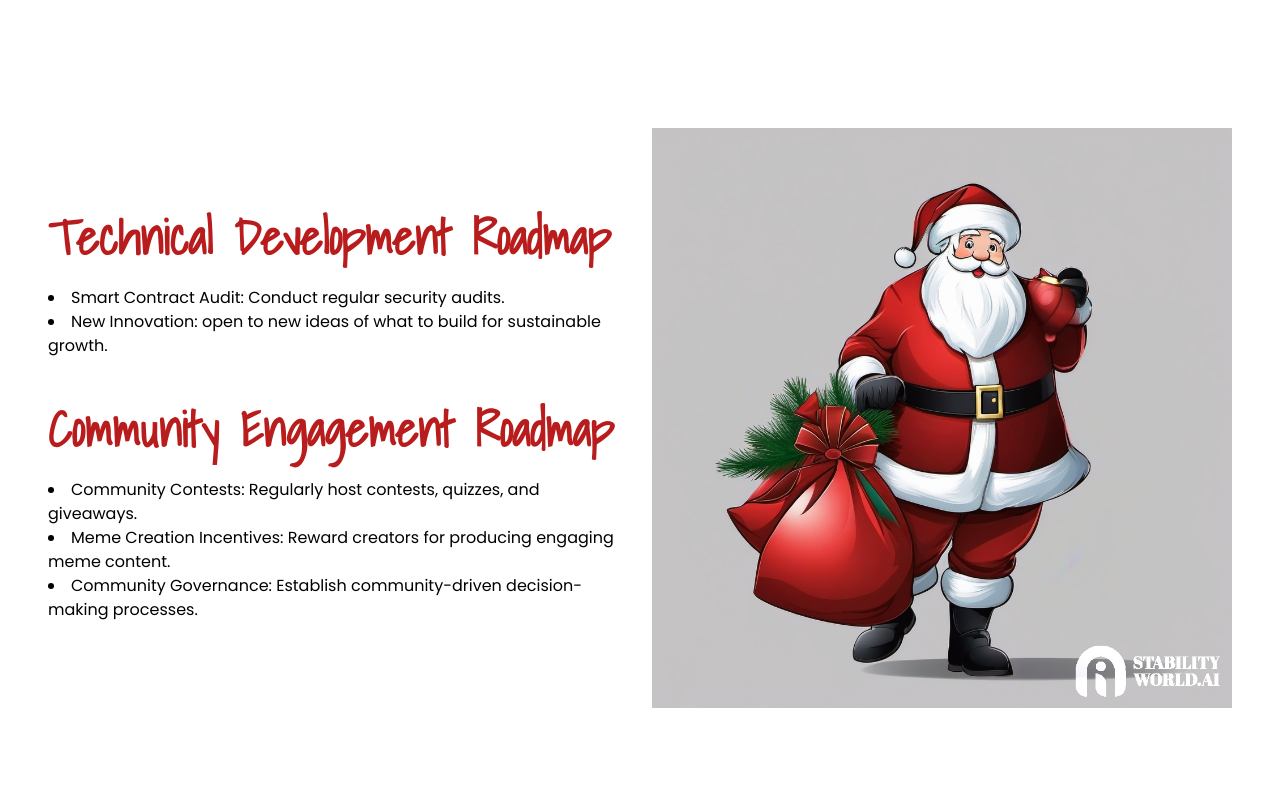
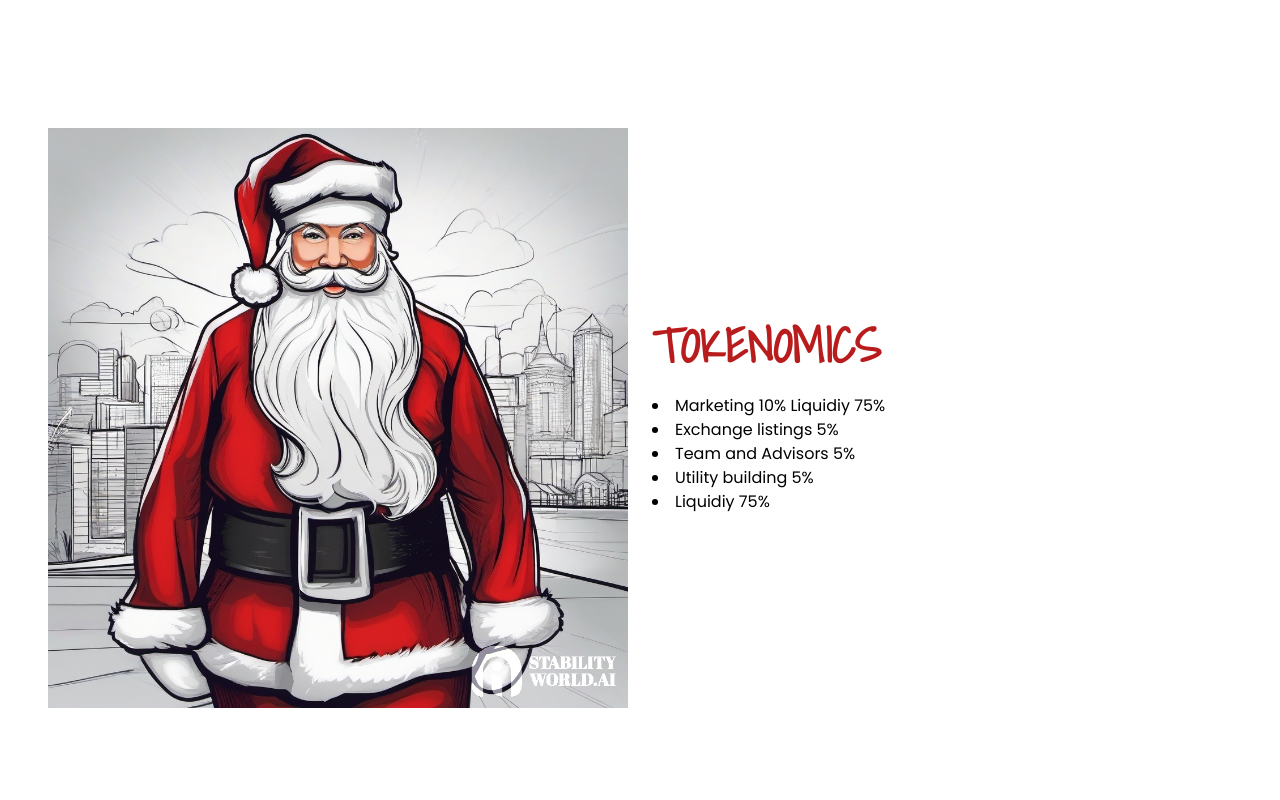
Before and after one commit to Qaudri/noobsanta, a Nuxt app: page / in a window 1280 px wide. Shown: the part 2400-3200 px from the top of the page. Built offline with nearby package versions, Linux system fonts and the light colour scheme.

Commit message:
chore: tokenomics added

```diff
--- a/app.vue
+++ b/app.vue
@@ -124,6 +124,34 @@
 
   <section class="max-w-7xl mx-auto px-6 pb-20 gap-6">
     <main class="grid lg:grid-cols-2 place-content-center items-center max-w-7xl mx-auto p-6 gap-6 mt-12">
+      <img src="./public/02.jpg" alt="" class="w-full">
+      <div>
+        <h2 class="head text-red-700 text-5xl w-full">TOKENOMICS </h2>
+        <div class="mt-6 list-disc block">
+          <li>
+            Marketing 10%
+Liquidiy 75%
+          </li>
+          <li>
+            Exchange listings 5%
+          </li>
+          <li>
+            Team and Advisors 5%
+          </li>
+          <li>
+            Utility building 5%
+          </li>
+          <li>
+            Liquidiy 75%
+          </li>
+        </div>
+      </div>
+
+    </main>
+  </section>
+
+  <section class="max-w-7xl mx-auto px-6 pb-20 gap-6">
+    <main class="grid lg:grid-cols-2 place-content-center items-center max-w-7xl mx-auto p-6 gap-6 mt-12">
       <div>
         <h2 class="head text-red-700 text-5xl w-full">Technical Development Roadmap</h2>
         <div class="mt-6 list-disc block">
```
